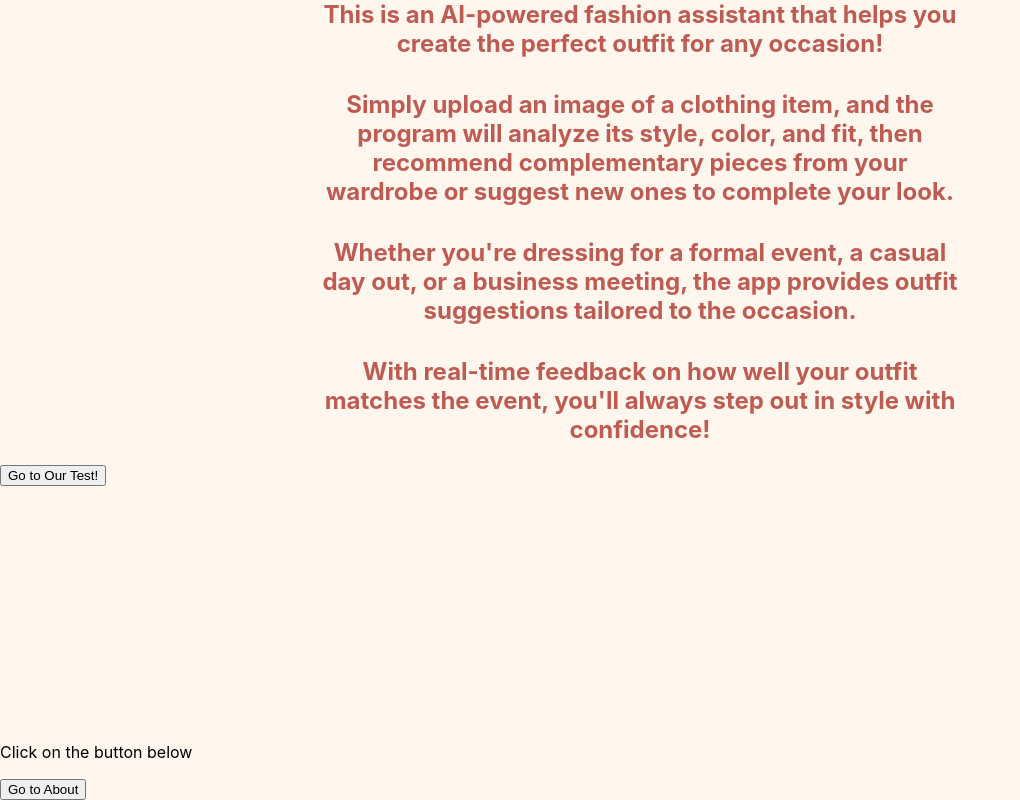
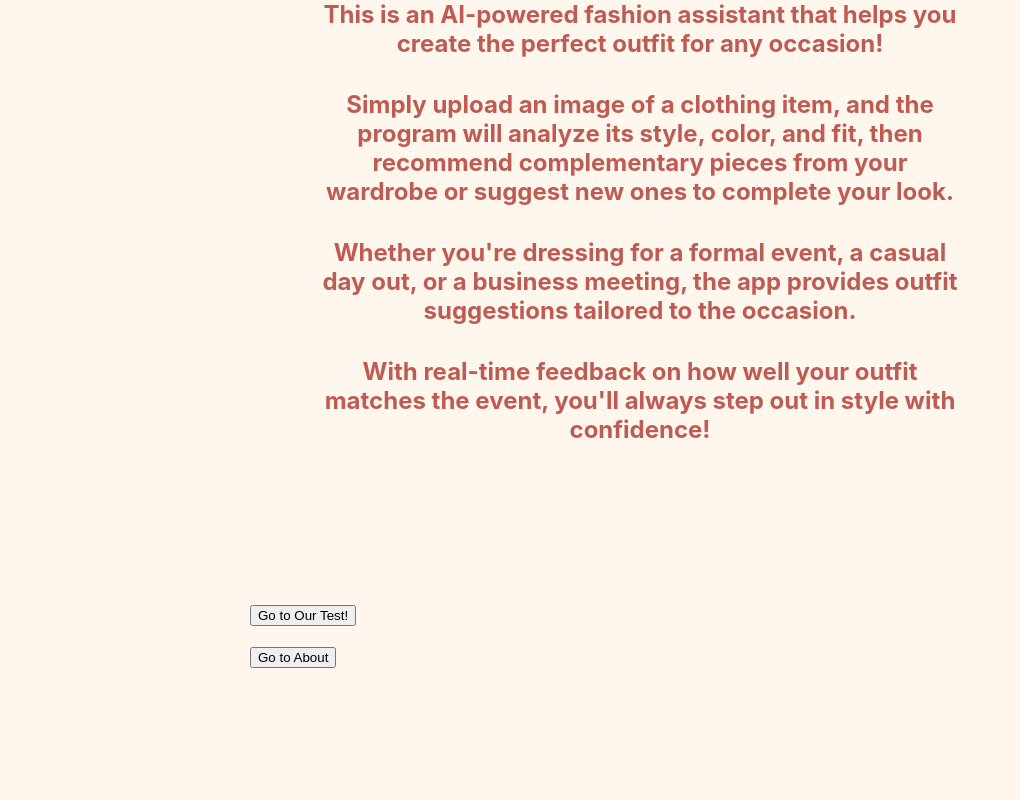
Before and after one commit to lansan2103/data-drip, a React (Create React App) app in the folder my-app/: page / in a window 1280 px wide. Shown: the part 292-1092 px from the top of the page, without its empty margins (0-1020 px from the left). After the commit the page ends 1040 px from the top, so only its background shows below. Built offline with nearby package versions, Linux system fonts and the light colour scheme.

Commit message:
indenting!

```diff
--- a/my-app/src/App.js
+++ b/my-app/src/App.js
@@ -75,7 +75,7 @@ function App() {
       <h2 className="subheader">Upload a clear photo of your face</h2>
 
       <Accept setFile={setFile} />
-      <button onClick={handleUpload} className="upload-button">Upload</button>
+      <button onClick={handleUpload} className="upload-button" style={{marginLeft: '50px'}}>Upload</button>
 
       {season && (
         <div className="results">
--- a/my-app/src/Page1.js
+++ b/my-app/src/Page1.js
@@ -9,17 +9,6 @@ function Page1() {
       <h1 className="introduction">Whether you're dressing for a formal event, a casual day out, or a business meeting, the app provides outfit suggestions tailored to the occasion.</h1>
       <h1 className="introduction">With real-time feedback on how well your outfit matches the event, you'll always step out in style with confidence!</h1>
 
-        <br />
-
-        <Link to="/page1">
-        <button className="nav-button">Go to Our Test!</button>
-      </Link>
-
-      <br />
-      <br />
-      <br />
-      <br />
-      <br />
       <br />
       <br />
       <br />
@@ -29,16 +18,31 @@ function Page1() {
       <br />
       <br />
 
+      <Link to="/page1">
+        <button className="nav-button" style={{marginLeft: '250px'}}>Go to Our Test!</button>
+      </Link>
+
+      <br />
+      <br />
+
+      {/* <p>
+      Click on the button below
+      </p> */}
+      <Link to="/page2">
+        <button className="nav-button" style={{marginLeft: '250px'}}>Go to About</button>
+      </Link>
 
 
+    <br />
+    <br />
+    <br />
+    <br />
+    <br />
 
-      <p>
-      Click on the button below
-      </p>
-      <Link to="/page2">
-        <button className="nav-button">Go to About</button>
-      </Link>
+
     </div>
+
+
   );
 }
 
```
